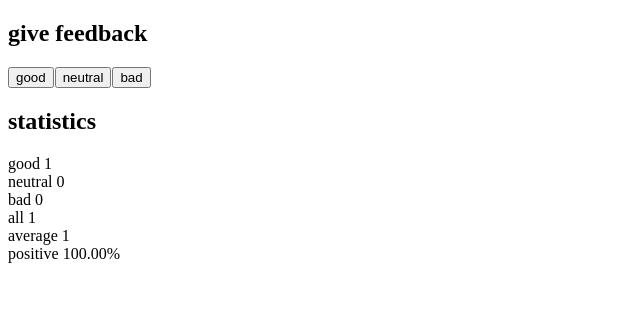
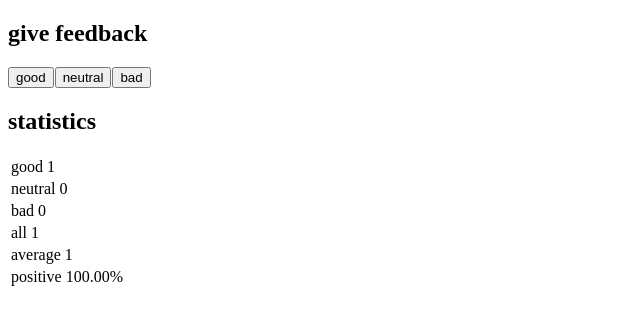
Before and after one commit to aleocampodev/coursefullstack, a React (Vite) app in the folder part 1/unicafe/: page / in a window 1280 px wide. Both pictures are taken after a click on the button "good". Shown: the top 324 px of the page, without its empty margins (0-640 px from the left). Built offline with nearby package versions, Linux system fonts and the light colour scheme.

Commit message:
solution exercise 1.11 part 1

```diff
--- a/part 1/unicafe/src/App.jsx
+++ b/part 1/unicafe/src/App.jsx
@@ -4,7 +4,7 @@
 import './App.css'
 
 const StatisticscLine = (props) => {
-  return <div>{props.text} {props.value}</div>
+  return <tr><td>{props.text} {props.value}</td></tr>
 }
 
 
@@ -29,14 +29,16 @@
   }
 
   return (
-    <>
+    <table>
+      <tbody>
         <StatisticscLine text={'good'} value={props.good} />
         <StatisticscLine text={'neutral'} value={props.neutral} />
         <StatisticscLine text={'bad'} value={props.bad} />
         <StatisticscLine text={'all'} value={props.all} />
         <StatisticscLine text={'average'} value={props.average} />
         <StatisticscLine text={'positive'} value={`${props.positivePercentage.toFixed(2)}%`} />
-    </>
+      </tbody>
+    </table>
   )
 }
 
@@ -62,7 +64,7 @@
       </div>
       <div>
         <Header title={subTitle} />
-        <Statistics good={good} neutral={neutral} bad={bad} all={all} average={average} positivePercentage={positivePercentage}/>
+        <Statistics good={good} neutral={neutral} bad={bad} all={all} average={average} positivePercentage={positivePercentage} />
       </div>
     </>
   )
```
Lines whose indentation alone changed are shown as unchanged.
